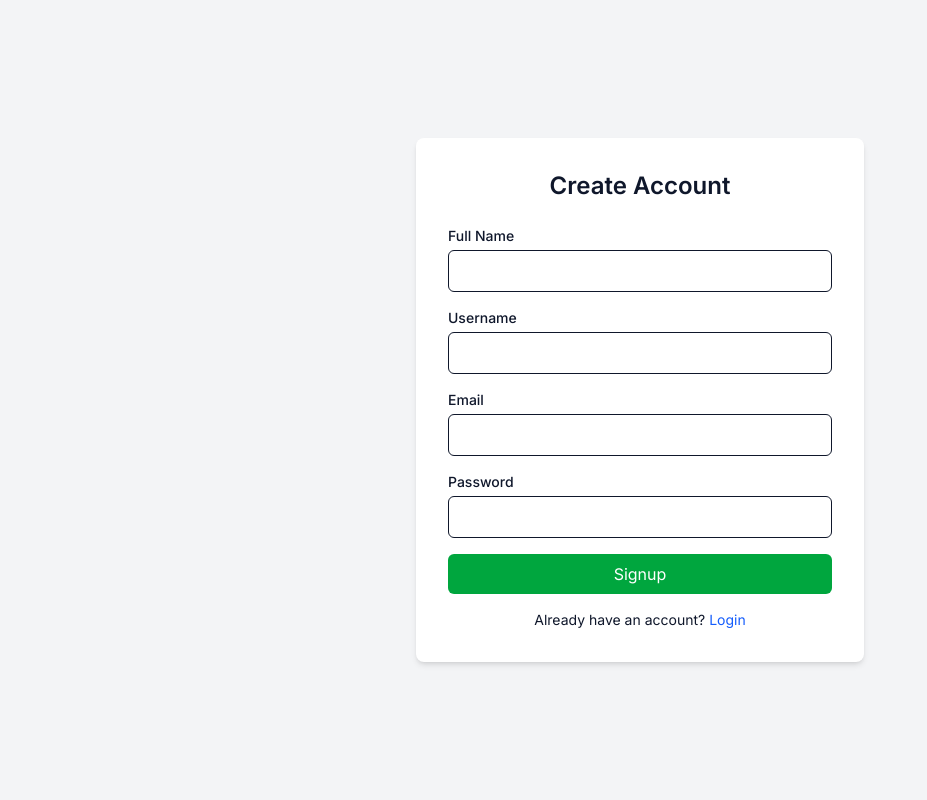
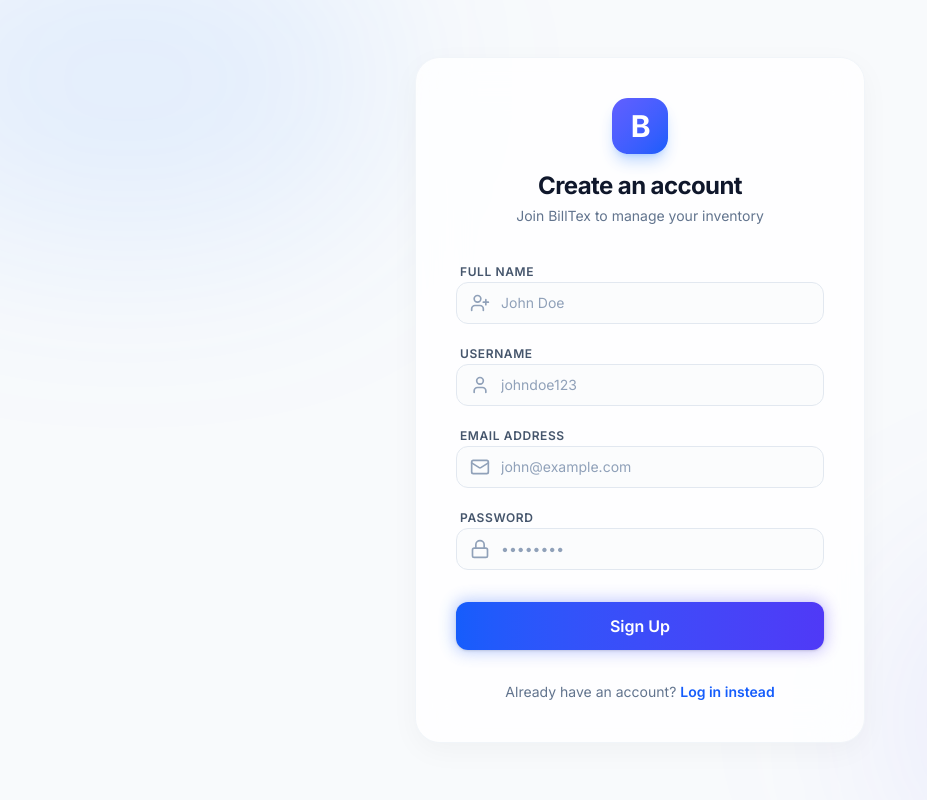
Before and after one commit to Divyesh1692/textile-inventory, a React (Vite) app in the folder frontend/: page /signup in a window 1280 px wide. Shown: the whole page, without its empty margins (0-927 px from the left). Built offline with nearby package versions, Linux system fonts and the light colour scheme.

Commit message:
completed app

```diff
--- a/frontend/src/pages/Login.jsx
+++ b/frontend/src/pages/Login.jsx
@@ -1,6 +1,7 @@
 import { useState } from "react";
-import Input from "../components/Input";
 import { Link } from "react-router-dom";
+import axios from "../utils/axios";
+import { Lock, User } from "lucide-react";
 
 export default function Login() {
   const [form, setForm] = useState({
@@ -9,6 +10,7 @@
   });
 
   const [error, setError] = useState("");
+  const [isLoading, setIsLoading] = useState(false);
 
   function handleChange(e) {
     setForm({ ...form, [e.target.name]: e.target.value });
@@ -17,72 +19,104 @@
   async function handleSubmit(e) {
     e.preventDefault();
     setError("");
+    setIsLoading(true);
 
     try {
-      const res = await fetch("http://localhost:5050/api/users/login", {
-        method: "POST",
-        headers: { "Content-Type": "application/json" },
-        body: JSON.stringify(form),
-      });
-
-      const data = await res.json();
-
-      if (!res.ok) {
-        setError(data.message || "Login failed");
-        return;
-      }
+      const res = await axios.post("/users/login", form);
+      const data = res.data;
 
       // Save token
       localStorage.setItem("token", data.token);
 
-      alert("Login success!");
       // redirect (e.g., dashboard)
       window.location.href = "/dashboard";
     } catch (err) {
-      setError("Server error");
+      setError(err.response?.data?.message || "Server error");
+      setIsLoading(false);
     }
   }
 
   return (
-    <div className="flex items-center justify-center min-h-screen bg-gray-100 p-4">
-      <div className="bg-white p-8 rounded-lg shadow-md w-full max-w-md">
-        <h2 className="text-2xl font-semibold mb-6 text-center">Login</h2>
+    <div className="min-h-screen flex items-center justify-center bg-[#f8fafc] p-4 relative overflow-hidden">
+      {/* Subtle Background Elements */}
+      <div className="absolute top-[-10%] left-[-10%] w-[40%] h-[40%] bg-blue-500/10 blur-[100px] rounded-full pointer-events-none" />
+      <div className="absolute bottom-[-10%] right-[-10%] w-[40%] h-[40%] bg-indigo-500/10 blur-[100px] rounded-full pointer-events-none" />
 
-        {error && <p className="text-red-500 text-sm mb-4">{error}</p>}
+      <div className="w-full max-w-md bg-white/80 backdrop-blur-xl rounded-3xl shadow-[0_8px_30px_rgb(0,0,0,0.04)] ring-1 ring-slate-100 p-8 sm:p-10 animate-in fade-in zoom-in-95 duration-500 relative z-10">
 
-        <form onSubmit={handleSubmit}>
-          <Input
-            label="Username"
+        {/* Brand Header */}
+        <div className="flex flex-col items-center mb-8">
+          <div className="flex h-14 w-14 items-center justify-center rounded-2xl bg-gradient-to-br from-indigo-500 to-blue-600 shadow-lg shadow-blue-500/30 mb-4">
+            <span className="text-3xl font-bold tracking-tighter text-white">B</span>
+          </div>
+          <h2 className="text-2xl font-bold text-slate-900 tracking-tight">Welcome back</h2>
+          <p className="text-sm text-slate-500 mt-1">Sign in to your BillTex account</p>
+        </div>
+
+        {error && (
+          <div className="mb-6 p-3 rounded-xl bg-rose-50 border border-rose-100 text-rose-600 text-sm font-medium text-center animate-in slide-in-from-top-2">
+            {error}
+          </div>
+        )}
+
+        <form onSubmit={handleSubmit} className="space-y-5">
+          <div className="space-y-1.5">
+            <label className="text-xs font-semibold text-slate-600 uppercase tracking-wider ml-1">
+              Username
+            </label>
+            <div className="relative">
+              <User className="absolute left-3.5 top-1/2 -translate-y-1/2 h-5 w-5 text-slate-400" />
+              <input
+                type="text"
                 name="username"
                 value={form.username}
                 onChange={handleChange}
                 required
+                className="w-full pl-11 pr-4 py-3 bg-slate-50/50 border border-slate-200 rounded-xl text-sm focus:bg-white focus:outline-none focus:ring-2 focus:ring-blue-500/20 focus:border-blue-500 transition-all placeholder:text-slate-400"
+                placeholder="Enter your username"
               />
+            </div>
+          </div>
 
-          <Input
-            label="Password"
+          <div className="space-y-1.5">
+            <label className="text-xs font-semibold text-slate-600 uppercase tracking-wider ml-1">
+              Password
+            </label>
+            <div className="relative">
+              <Lock className="absolute left-3.5 top-1/2 -translate-y-1/2 h-5 w-5 text-slate-400" />
+              <input
                 type="password"
                 name="password"
                 value={form.password}
                 onChange={handleChange}
                 required
+                className="w-full pl-11 pr-4 py-3 bg-slate-50/50 border border-slate-200 rounded-xl text-sm focus:bg-white focus:outline-none focus:ring-2 focus:ring-blue-500/20 focus:border-blue-500 transition-all placeholder:text-slate-400"
+                placeholder="••••••••"
               />
+            </div>
+          </div>
 
           <button
             type="submit"
-            className="w-full bg-blue-600 text-white py-2 rounded-md hover:bg-blue-700"
+            disabled={isLoading}
+            className="w-full relative group mt-2"
           >
-            Login
+            <div className="absolute -inset-0.5 bg-gradient-to-r from-blue-600 to-indigo-600 rounded-xl blur opacity-30 group-hover:opacity-50 transition duration-200" />
+            <div className="relative w-full flex items-center justify-center bg-gradient-to-r from-blue-600 to-indigo-600 text-white py-3 rounded-xl font-semibold shadow-sm hover:shadow-md transition-all active:scale-[0.98] disabled:opacity-70 disabled:active:scale-100">
+              {isLoading ? "Signing in..." : "Sign In"}
+            </div>
           </button>
         </form>
 
-        <p className="text-sm text-center mt-4">
-          Don’t have an account?{" "}
-          <Link to="/signup" className="text-blue-600">
-            Signup
+        <div className="mt-8 text-center">
+          <p className="text-sm text-slate-500">
+            Don't have an account?{" "}
+            <Link to="/signup" className="font-semibold text-blue-600 hover:text-blue-500 transition-colors">
+              Create one now
             </Link>
           </p>
         </div>
       </div>
+    </div>
   );
 }
--- a/frontend/src/pages/Signup.jsx
+++ b/frontend/src/pages/Signup.jsx
@@ -1,6 +1,7 @@
 import { useState } from "react";
-import Input from "../components/Input";
 import { Link } from "react-router-dom";
+import axios from "../utils/axios";
+import { Lock, User, Mail, UserPlus } from "lucide-react";
 
 export default function Signup() {
   const [form, setForm] = useState({
@@ -11,6 +12,7 @@
   });
 
   const [error, setError] = useState("");
+  const [isLoading, setIsLoading] = useState(false);
 
   function handleChange(e) {
     setForm({ ...form, [e.target.name]: e.target.value });
@@ -19,87 +21,136 @@
   async function handleSubmit(e) {
     e.preventDefault();
     setError("");
+    setIsLoading(true);
 
     try {
-      const res = await fetch("http://localhost:5050/api/users/signup", {
-        method: "POST",
-        headers: { "Content-Type": "application/json" },
-        body: JSON.stringify(form),
-      });
-
-      const data = await res.json();
-
-      if (!res.ok) {
-        setError(data.message || "Signup failed");
-        return;
-      }
+      await axios.post("/users/signup", form);
 
       alert("Signup successful! Please login.");
       window.location.href = "/login";
     } catch (err) {
-      setError("Server error");
+      setError(err.response?.data?.message || "Server error");
+      setIsLoading(false);
     }
   }
 
   return (
-    <div className="flex items-center justify-center min-h-screen bg-gray-100 p-4">
-      <div className="bg-white p-8 rounded-lg shadow-md w-full max-w-md">
-        <h2 className="text-2xl font-semibold mb-6 text-center">
-          Create Account
-        </h2>
+    <div className="min-h-screen flex items-center justify-center bg-[#f8fafc] p-4 relative overflow-hidden py-12">
+      {/* Subtle Background Elements */}
+      <div className="absolute top-[-10%] left-[-10%] w-[40%] h-[40%] bg-blue-500/10 blur-[100px] rounded-full pointer-events-none" />
+      <div className="absolute bottom-[-10%] right-[-10%] w-[40%] h-[40%] bg-indigo-500/10 blur-[100px] rounded-full pointer-events-none" />
 
-        {error && <p className="text-red-500 text-sm mb-4">{error}</p>}
+      <div className="w-full max-w-md bg-white/80 backdrop-blur-xl rounded-3xl shadow-[0_8px_30px_rgb(0,0,0,0.04)] ring-1 ring-slate-100 p-8 sm:p-10 animate-in fade-in zoom-in-95 duration-500 relative z-10">
 
-        <form onSubmit={handleSubmit}>
-          <Input
-            label="Full Name"
+        {/* Brand Header */}
+        <div className="flex flex-col items-center mb-8">
+          <div className="flex h-14 w-14 items-center justify-center rounded-2xl bg-gradient-to-br from-indigo-500 to-blue-600 shadow-lg shadow-blue-500/30 mb-4">
+            <span className="text-3xl font-bold tracking-tighter text-white">B</span>
+          </div>
+          <h2 className="text-2xl font-bold text-slate-900 tracking-tight">Create an account</h2>
+          <p className="text-sm text-slate-500 mt-1">Join BillTex to manage your inventory</p>
+        </div>
+
+        {error && (
+          <div className="mb-6 p-3 rounded-xl bg-rose-50 border border-rose-100 text-rose-600 text-sm font-medium text-center animate-in slide-in-from-top-2">
+            {error}
+          </div>
+        )}
+
+        <form onSubmit={handleSubmit} className="space-y-4">
+          <div className="space-y-1.5">
+            <label className="text-xs font-semibold text-slate-600 uppercase tracking-wider ml-1">
+              Full Name
+            </label>
+            <div className="relative">
+              <UserPlus className="absolute left-3.5 top-1/2 -translate-y-1/2 h-5 w-5 text-slate-400" />
+              <input
+                type="text"
                 name="fullname"
                 value={form.fullname}
                 onChange={handleChange}
                 required
+                className="w-full pl-11 pr-4 py-2.5 bg-slate-50/50 border border-slate-200 rounded-xl text-sm focus:bg-white focus:outline-none focus:ring-2 focus:ring-blue-500/20 focus:border-blue-500 transition-all placeholder:text-slate-400"
+                placeholder="John Doe"
               />
+            </div>
+          </div>
 
-          <Input
-            label="Username"
+          <div className="space-y-1.5">
+            <label className="text-xs font-semibold text-slate-600 uppercase tracking-wider ml-1">
+              Username
+            </label>
+            <div className="relative">
+              <User className="absolute left-3.5 top-1/2 -translate-y-1/2 h-5 w-5 text-slate-400" />
+              <input
+                type="text"
                 name="username"
                 value={form.username}
                 onChange={handleChange}
                 required
+                className="w-full pl-11 pr-4 py-2.5 bg-slate-50/50 border border-slate-200 rounded-xl text-sm focus:bg-white focus:outline-none focus:ring-2 focus:ring-blue-500/20 focus:border-blue-500 transition-all placeholder:text-slate-400"
+                placeholder="johndoe123"
               />
+            </div>
+          </div>
 
-          <Input
-            label="Email"
+          <div className="space-y-1.5">
+            <label className="text-xs font-semibold text-slate-600 uppercase tracking-wider ml-1">
+              Email Address
+            </label>
+            <div className="relative">
+              <Mail className="absolute left-3.5 top-1/2 -translate-y-1/2 h-5 w-5 text-slate-400" />
+              <input
                 type="email"
                 name="email"
                 value={form.email}
                 onChange={handleChange}
                 required
+                className="w-full pl-11 pr-4 py-2.5 bg-slate-50/50 border border-slate-200 rounded-xl text-sm focus:bg-white focus:outline-none focus:ring-2 focus:ring-blue-500/20 focus:border-blue-500 transition-all placeholder:text-slate-400"
+                placeholder="john@example.com"
               />
+            </div>
+          </div>
 
-          <Input
-            label="Password"
+          <div className="space-y-1.5">
+            <label className="text-xs font-semibold text-slate-600 uppercase tracking-wider ml-1">
+              Password
+            </label>
+            <div className="relative">
+              <Lock className="absolute left-3.5 top-1/2 -translate-y-1/2 h-5 w-5 text-slate-400" />
+              <input
                 type="password"
                 name="password"
                 value={form.password}
                 onChange={handleChange}
                 required
+                className="w-full pl-11 pr-4 py-2.5 bg-slate-50/50 border border-slate-200 rounded-xl text-sm focus:bg-white focus:outline-none focus:ring-2 focus:ring-blue-500/20 focus:border-blue-500 transition-all placeholder:text-slate-400"
+                placeholder="••••••••"
               />
+            </div>
+          </div>
 
           <button
             type="submit"
-            className="w-full bg-green-600 text-white py-2 rounded-md hover:bg-green-700"
+            disabled={isLoading}
+            className="w-full relative group mt-4"
           >
-            Signup
+            <div className="absolute -inset-0.5 bg-gradient-to-r from-blue-600 to-indigo-600 rounded-xl blur opacity-30 group-hover:opacity-50 transition duration-200" />
+            <div className="relative w-full flex items-center justify-center bg-gradient-to-r from-blue-600 to-indigo-600 text-white py-3 rounded-xl font-semibold shadow-sm hover:shadow-md transition-all active:scale-[0.98] disabled:opacity-70 disabled:active:scale-100">
+              {isLoading ? "Creating account..." : "Sign Up"}
+            </div>
           </button>
         </form>
 
-        <p className="text-sm text-center mt-4">
+        <div className="mt-8 text-center">
+          <p className="text-sm text-slate-500">
             Already have an account?{" "}
-          <Link to="/login" className="text-blue-600">
-            Login
+            <Link to="/login" className="font-semibold text-blue-600 hover:text-blue-500 transition-colors">
+              Log in instead
             </Link>
           </p>
         </div>
       </div>
+    </div>
   );
 }
```
Lines whose indentation alone changed are shown as unchanged.
